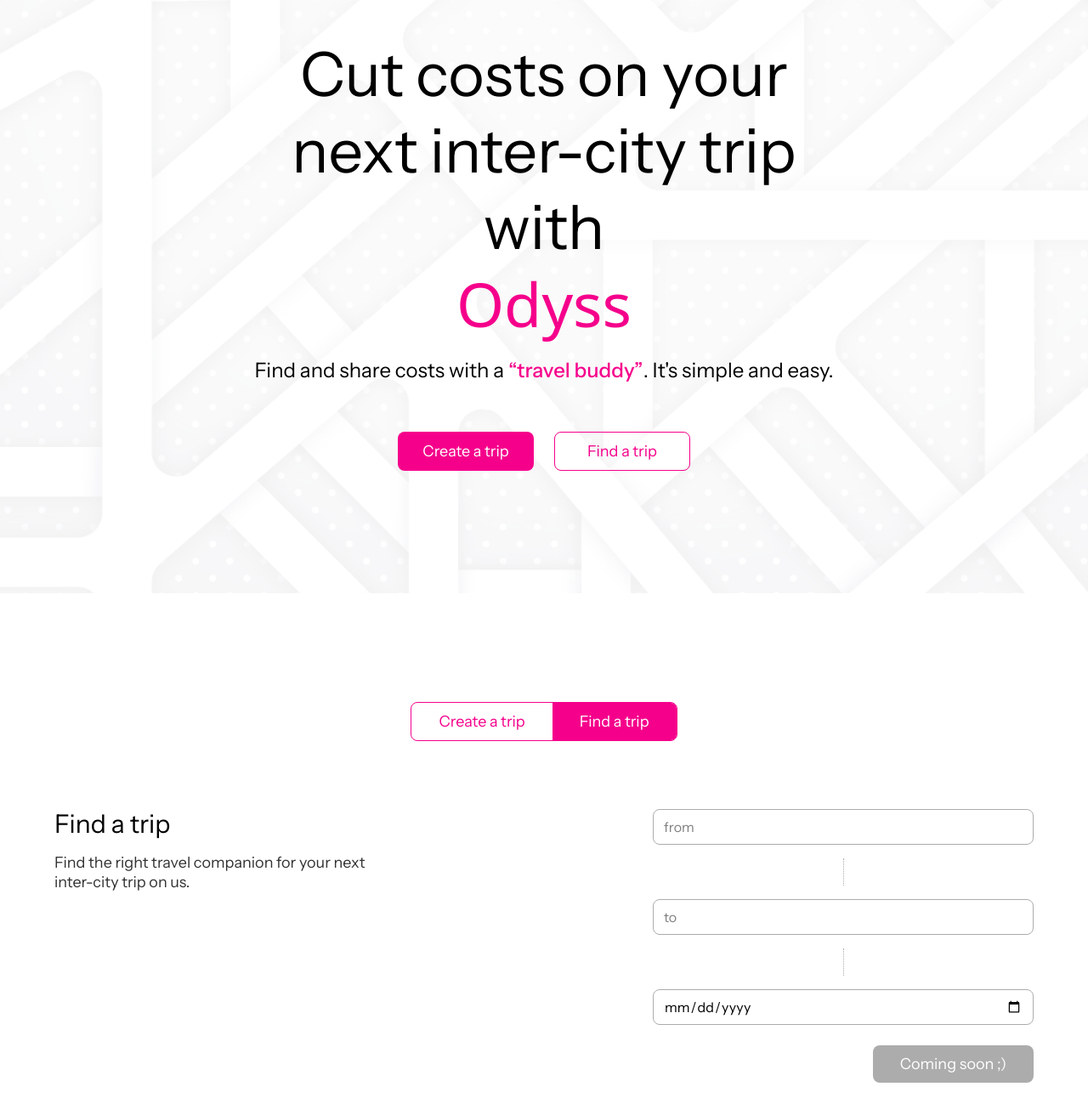
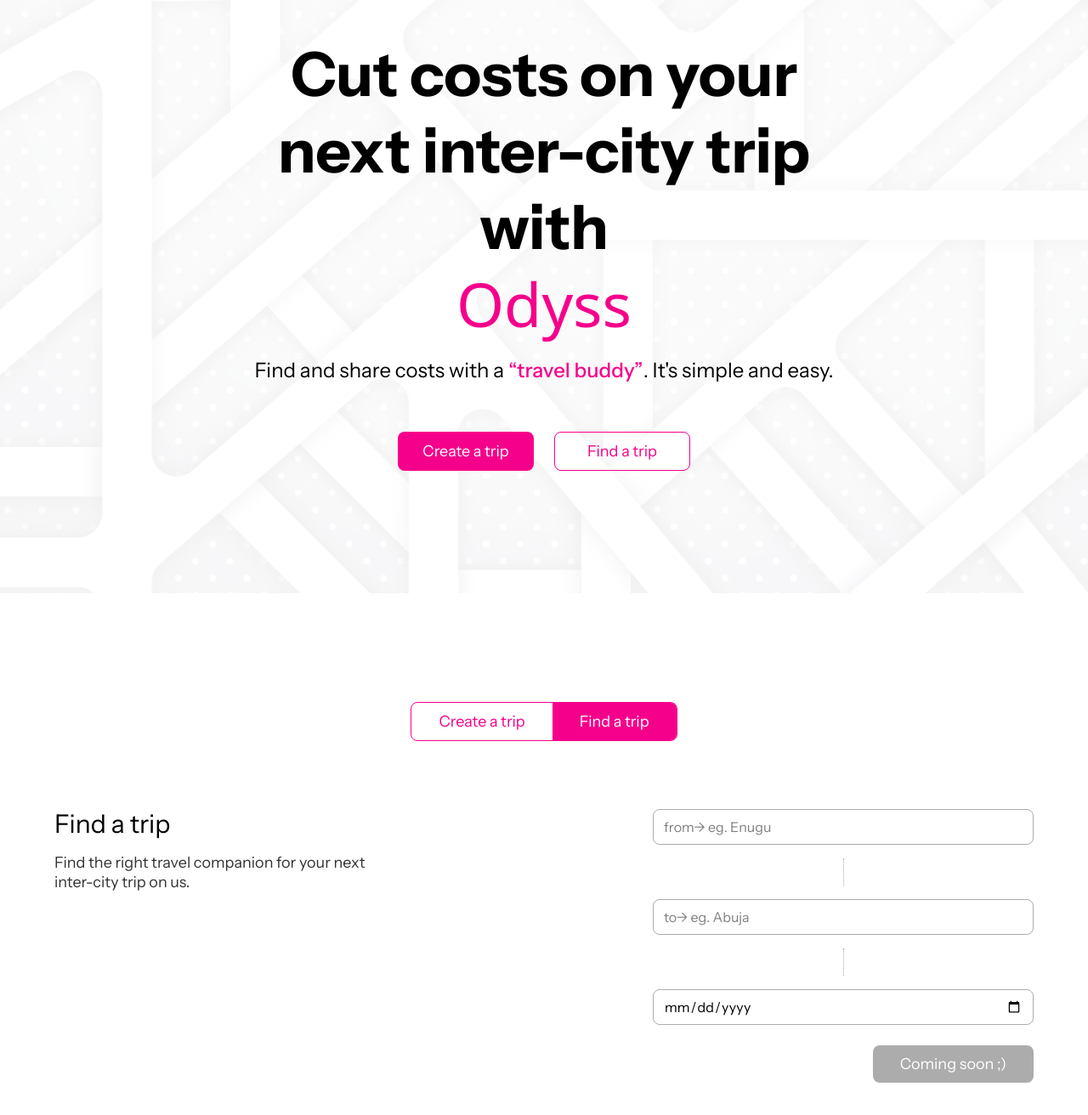
Before and after one commit to Cedar-81/odyss, a React (Vite) app: page / in a window 1280 px wide. Shown: the part 102-1414 px from the top of the page at 85% size. Built offline with nearby package versions, Linux system fonts and the light colour scheme; a web font is replaced by a local one.

Commit message:
made minor changes

```diff
--- a/src/App.tsx
+++ b/src/App.tsx
@@ -13,7 +13,7 @@ function App() {
           alt="map route image"
         />
         <div className="relative space-y-4 px-8 top-[50%] h-min flex flex-col justify-center items-center -translate-y-[50%]">
-          <h1 className="lg:w-[60%] leading-tight text-4xl lg:text-7xl text-center">
+          <h1 className="lg:w-[60%] leading-tight font-bold text-4xl lg:text-7xl text-center">
             Cut costs on your next inter-city trip with{" "}
             <br className="hidden lg:block" />
             <span className="griffy-regular text-brand">Odyss</span>
@@ -98,13 +98,13 @@ function App() {
           <div className="w-full max-w-md">
             <div className="flex flex-col justify-center items-center gap-4 w-full">
               <input
-                placeholder="from"
+                placeholder="from-> eg. Enugu"
                 type="text"
                 className="outline-none bg-white py-2 w-full border border-light-gray px-3 rounded-lg"
               />
               <div className="h-[2rem] border-r w-0 border-dotted text-light-gray" />
               <input
-                placeholder="to"
+                placeholder="to-> eg. Abuja"
                 type="text"
                 className="outline-none bg-white py-2 w-full border border-light-gray px-3 rounded-lg"
               />
```
